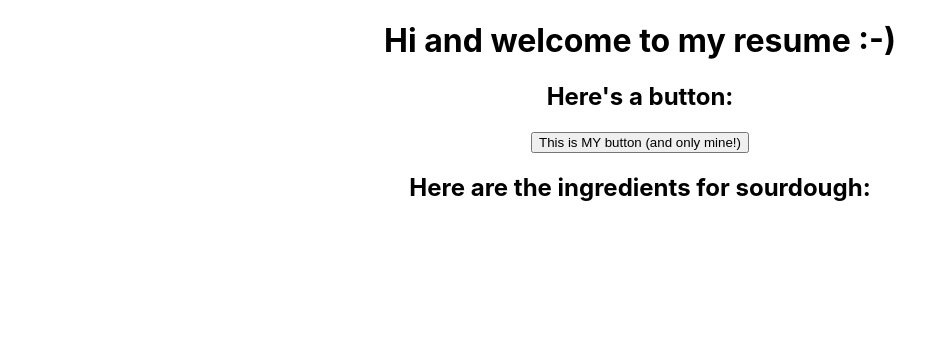
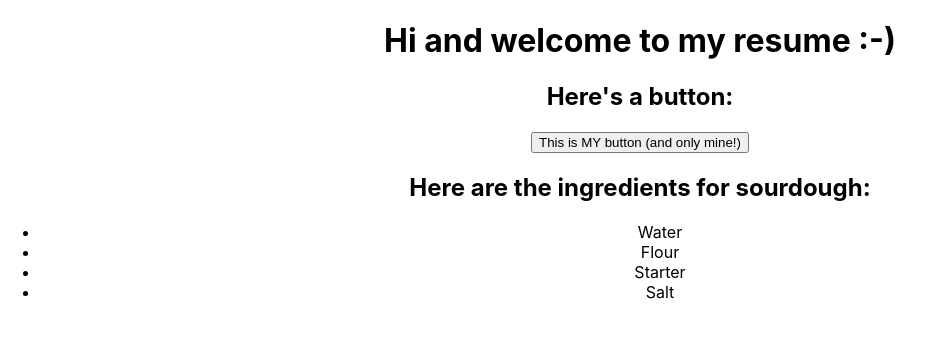
Before and after one commit to Sipty/Chavdar, a React (Create React App) app: page / in a window 1280 px wide. Shown: the top 338 px of the page, without its empty margins (0-934 px from the left). Built offline with nearby package versions, Linux system fonts and the light colour scheme.

Commit message:
Show ingredients

```diff
--- a/src/App.js
+++ b/src/App.js
@@ -37,7 +37,7 @@ export default function App() {
       <MyButton />
 
       <h2>Here are the ingredients for sourdough:</h2>
-
+      <Sourdough />
     </div>
   );
 }
```
